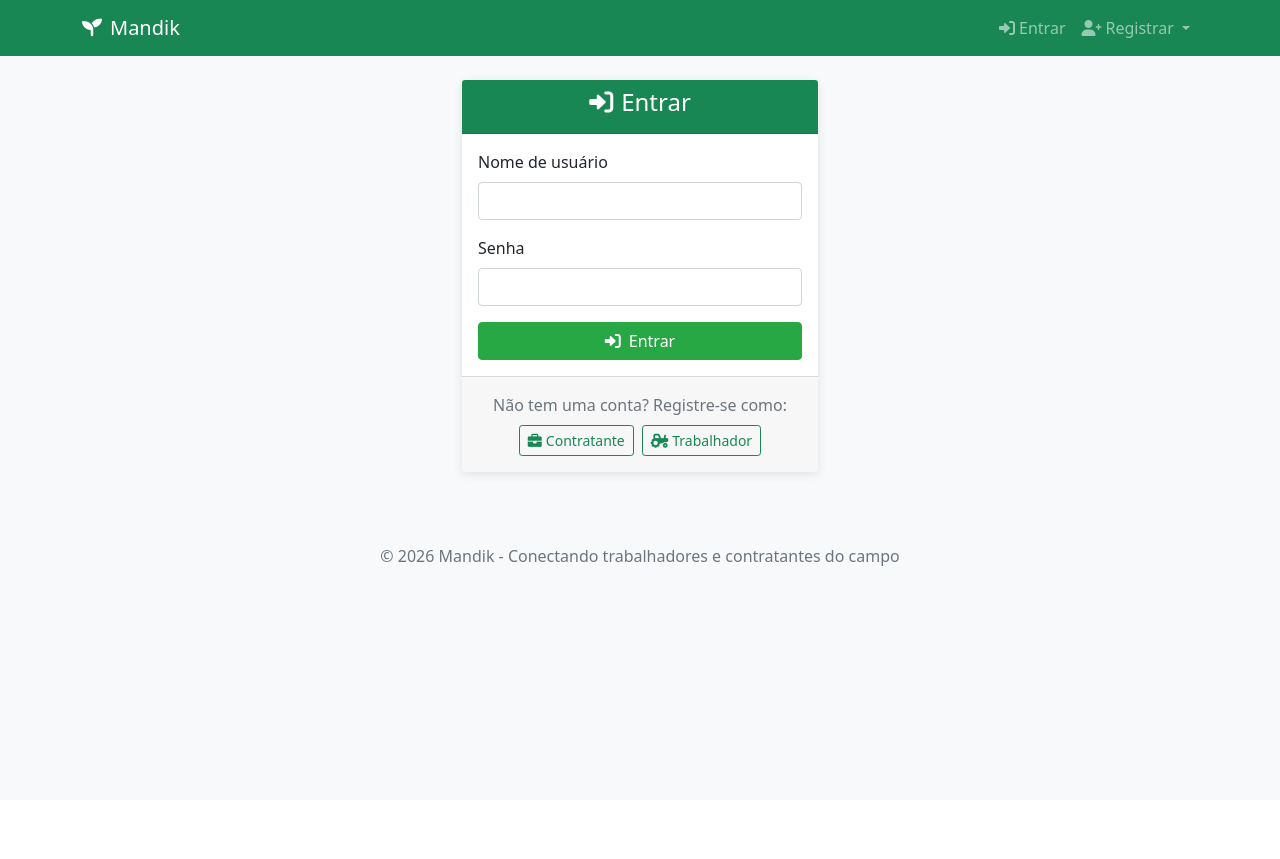
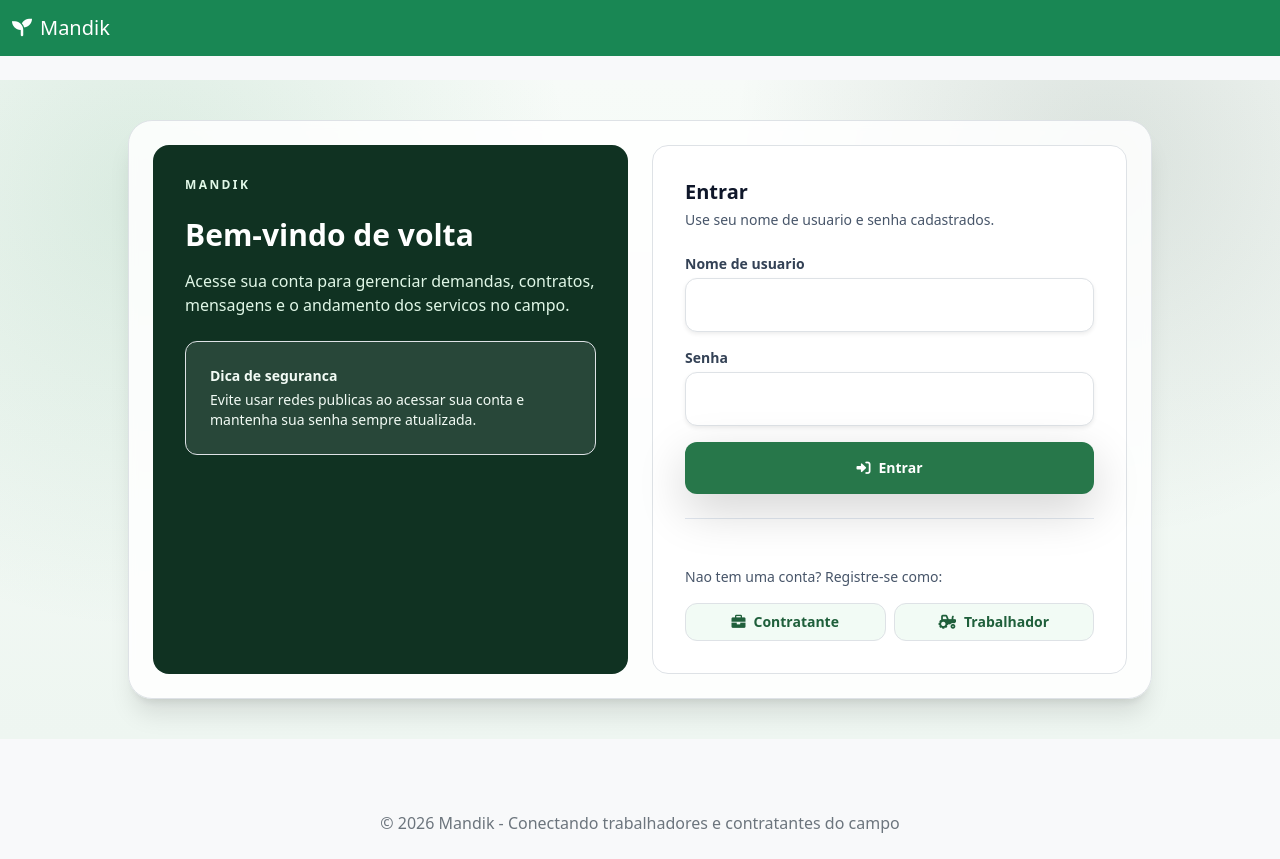
Before and after one commit to GabrielRibeiroRodrigues/Cooperativa, a Django app: page /login/ in a window 1280 px wide. Before the commit the page ends 566 px from the top, so only its background shows below. Run offline with Django 5.2, Linux system fonts and the light colour scheme; some libraries are stand-ins or nearby versions.

Commit message:
refactor(frontend): refina tela de login da Mandik com Tailwind

```diff
--- a/core/templates/core/login.html
+++ b/core/templates/core/login.html
@@ -1,44 +1,111 @@
 {% extends 'core/base.html' %}
 
-{% block title %}Login - Cooperativa Rural{% endblock %}
+{% block title %}Entrar - Mandik{% endblock %}
+
+{% block head_extra %}
+<script src="https://cdn.tailwindcss.com"></script>
+<link rel="preconnect" href="https://fonts.googleapis.com">
+<link rel="preconnect" href="https://fonts.gstatic.com" crossorigin>
+<link href="https://fonts.googleapis.com/css2?family=Manrope:wght@400;500;600;700;800&display=swap" rel="stylesheet">
+<script>
+    tailwind.config = {
+        theme: {
+            extend: {
+                fontFamily: {
+                    sans: ['Manrope', 'sans-serif'],
+                },
+                colors: {
+                    mandik: {
+                        50: '#f2fbf5',
+                        100: '#e0f7e7',
+                        500: '#2f8f57',
+                        600: '#27774a',
+                        700: '#1f5f3b',
+                        900: '#103222',
+                    }
+                }
+            }
+        }
+    }
+</script>
+<style>
+    .login-bg {
+        background:
+            radial-gradient(circle at 12% 18%, rgba(47, 143, 87, 0.14), transparent 34%),
+            radial-gradient(circle at 86% 12%, rgba(16, 50, 34, 0.12), transparent 30%),
+            linear-gradient(180deg, #f7fbf8 0%, #eef6f1 100%);
+    }
+</style>
+{% endblock %}
 
 {% block content %}
-<div class="row justify-content-center">
-    <div class="col-md-6 col-lg-4">
-        <div class="card">
-            <div class="card-header text-center bg-success text-white">
-                <h4><i class="fas fa-sign-in-alt me-2"></i>Entrar</h4>
+<section class="login-bg -mx-3 sm:-mx-4 lg:-mx-6 px-4 py-10 sm:px-6 lg:px-8">
+    <div class="mx-auto max-w-5xl">
+        <div class="grid gap-6 rounded-3xl border border-white/70 bg-white/85 p-4 shadow-xl backdrop-blur-sm sm:p-8 lg:grid-cols-2">
+            <div class="rounded-2xl bg-mandik-900 p-6 text-white sm:p-8">
+                <p class="text-xs font-semibold uppercase tracking-[0.2em] text-mandik-100">Mandik</p>
+                <h1 class="mt-4 text-2xl font-extrabold leading-tight sm:text-3xl">Bem-vindo de volta</h1>
+                <p class="mt-3 text-sm leading-relaxed text-mandik-100 sm:text-base">
+                    Acesse sua conta para gerenciar demandas, contratos, mensagens e o andamento dos servicos no campo.
+                </p>
+                <div class="mt-6 rounded-xl border border-white/20 bg-white/10 p-4 text-sm text-mandik-50">
+                    <p class="font-semibold">Dica de seguranca</p>
+                    <p class="mt-1">Evite usar redes publicas ao acessar sua conta e mantenha sua senha sempre atualizada.</p>
+                </div>
             </div>
-            <div class="card-body">
-                <form method="post">
+
+            <div class="rounded-2xl border border-slate-200 bg-white p-6 sm:p-8">
+                <h2 class="text-xl font-bold text-slate-900">Entrar</h2>
+                <p class="mt-1 text-sm text-slate-600">Use seu nome de usuario e senha cadastrados.</p>
+
+                <form method="post" class="mt-6 space-y-4" novalidate>
                     {% csrf_token %}
-                    <div class="mb-3">
-                        <label for="username" class="form-label">Nome de usuário</label>
-                        <input type="text" class="form-control" id="username" name="username" required>
+                    <div>
+                        <label for="username" class="mb-1 block text-sm font-semibold text-slate-700">Nome de usuario</label>
+                        <input
+                            type="text"
+                            class="block w-full rounded-xl border border-slate-300 px-4 py-3 text-sm text-slate-900 shadow-sm outline-none transition placeholder:text-slate-400 focus:border-mandik-500 focus:ring-2 focus:ring-mandik-100"
+                            id="username"
+                            name="username"
+                            autocomplete="username"
+                            required
+                        >
                     </div>
-                    <div class="mb-3">
-                        <label for="password" class="form-label">Senha</label>
-                        <input type="password" class="form-control" id="password" name="password" required>
+                    <div>
+                        <label for="password" class="mb-1 block text-sm font-semibold text-slate-700">Senha</label>
+                        <input
+                            type="password"
+                            class="block w-full rounded-xl border border-slate-300 px-4 py-3 text-sm text-slate-900 shadow-sm outline-none transition placeholder:text-slate-400 focus:border-mandik-500 focus:ring-2 focus:ring-mandik-100"
+                            id="password"
+                            name="password"
+                            autocomplete="current-password"
+                            required
+                        >
                     </div>
-                    <div class="d-grid">
-                        <button type="submit" class="btn btn-success">
-                            <i class="fas fa-sign-in-alt me-2"></i>Entrar
-                        </button>
+                    <button
+                        type="submit"
+                        class="inline-flex w-full items-center justify-center gap-2 rounded-xl bg-mandik-600 px-4 py-3 text-sm font-semibold text-white shadow-lg shadow-mandik-600/25 transition hover:bg-mandik-700 focus-visible:outline focus-visible:outline-2 focus-visible:outline-offset-2 focus-visible:outline-mandik-700"
+                    >
+                        <i class="fas fa-sign-in-alt" aria-hidden="true"></i>
+                        Entrar
+                    </button>
+                </form>
+
+                <div class="mt-6 border-t border-slate-200 pt-5">
+                    <p class="text-sm text-slate-600">Nao tem uma conta? Registre-se como:</p>
+                    <div class="mt-3 grid gap-2 sm:grid-cols-2">
+                        <a href="{% url 'registro_contratante' %}" class="inline-flex items-center justify-center gap-2 rounded-xl border border-mandik-200 bg-mandik-50 px-3 py-2 text-sm font-semibold text-mandik-700 transition hover:bg-mandik-100 focus-visible:outline focus-visible:outline-2 focus-visible:outline-offset-2 focus-visible:outline-mandik-700">
+                            <i class="fas fa-briefcase" aria-hidden="true"></i>
+                            Contratante
+                        </a>
+                        <a href="{% url 'registro_trabalhador' %}" class="inline-flex items-center justify-center gap-2 rounded-xl border border-mandik-200 bg-mandik-50 px-3 py-2 text-sm font-semibold text-mandik-700 transition hover:bg-mandik-100 focus-visible:outline focus-visible:outline-2 focus-visible:outline-offset-2 focus-visible:outline-mandik-700">
+                            <i class="fas fa-tractor" aria-hidden="true"></i>
+                            Trabalhador
+                        </a>
                     </div>
-                </form>
-            </div>
-            <div class="card-footer text-center py-3">
-                <p class="mb-2 text-muted">Não tem uma conta? Registre-se como:</p>
-                <div class="d-flex justify-content-center gap-2">
-                    <a href="{% url 'registro_contratante' %}" class="btn btn-sm btn-outline-success">
-                        <i class="fas fa-briefcase me-1"></i>Contratante
-                    </a>
-                    <a href="{% url 'registro_trabalhador' %}" class="btn btn-sm btn-outline-success">
-                        <i class="fas fa-tractor me-1"></i>Trabalhador
-                    </a>
                 </div>
             </div>
         </div>
     </div>
-</div>
+</section>
 {% endblock %}
```
